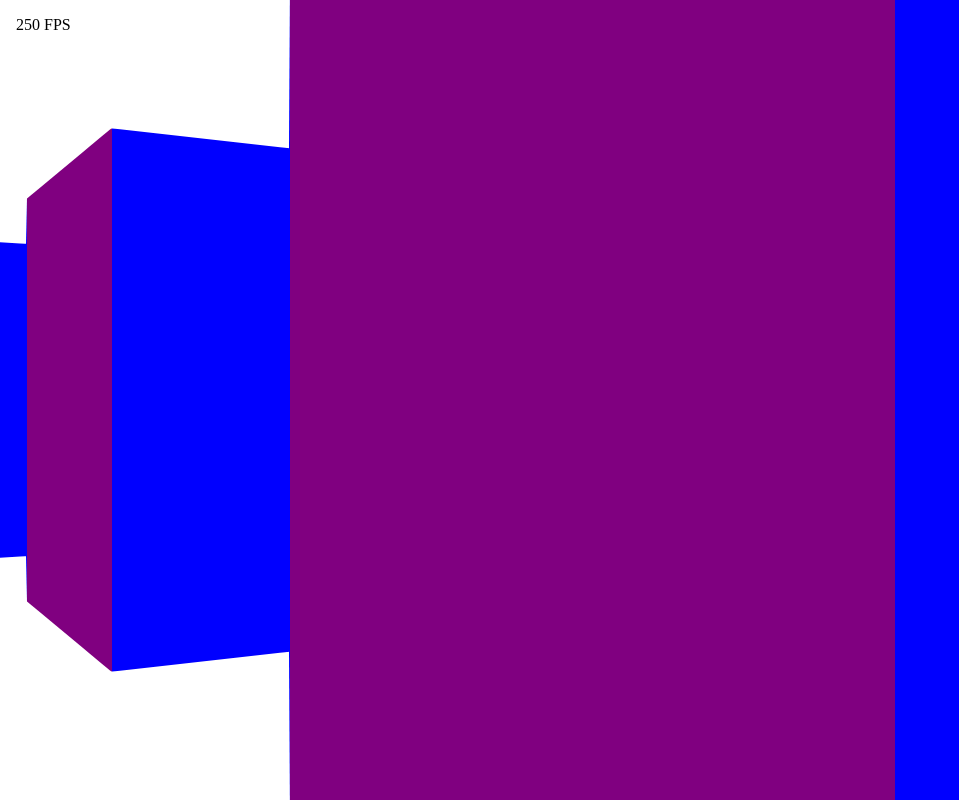
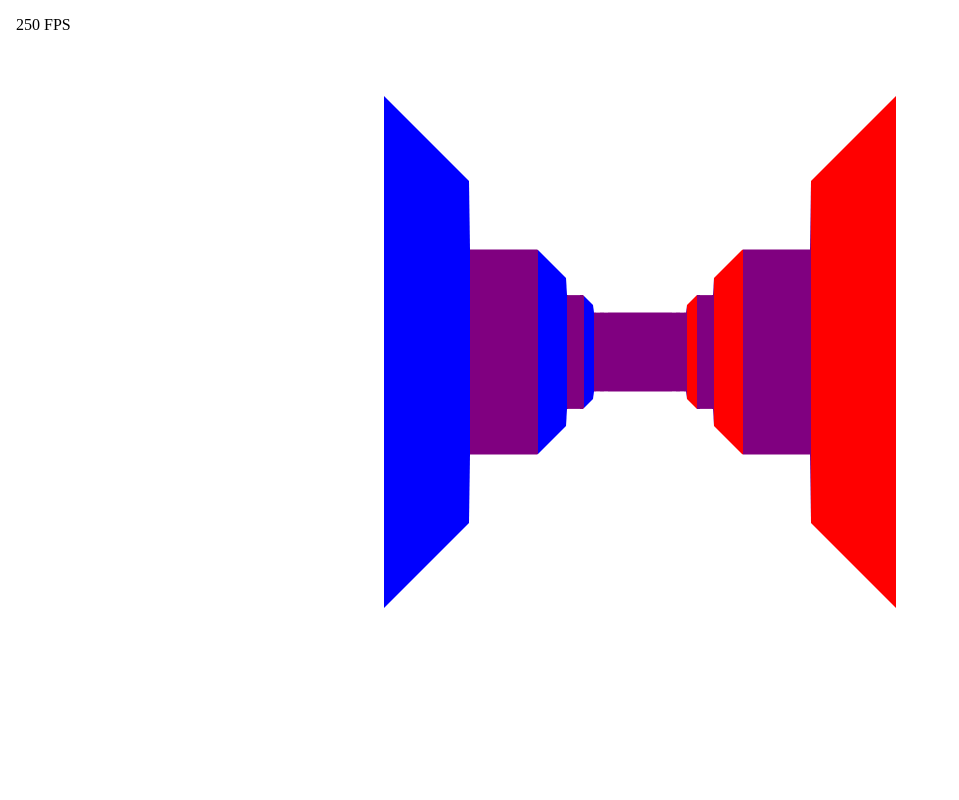
Before and after one commit to kehebiao/raycaster, a plain HTML site: page index.html in a window 1280 px wide. Shown: the whole page, without its empty margins (0-959 px from the left). Drawn offline with Linux system fonts and the light colour scheme.

Commit message:
Can now click around to move.

```diff
--- a/index.html
+++ b/index.html
@@ -5,10 +5,21 @@
         margin: 0;
         padding: 0;
         border: 0;
+        -webkit-user-select: none;
+        -khtml-user-select: none;
+        -moz-user-select: none;
+        -o-user-select: none;
+        user-select: none;
       }
 
       body {
         overflow: hidden;
+      }
+
+      canvas {
+        display: block;
+        margin: 6em auto;
+        cursor: pointer;
       }
 
       #debug {
@@ -20,11 +31,39 @@
   </head>
 
   <body>
-    <canvas id="canvas" width="0" height="0"></canvas>
+    <canvas id="canvas" width="512" height="512"></canvas>
     <p id="debug"></p>
 
     <script type="text/javascript">
-      var wall,
+      var canvas = document.getElementById ("canvas"),
+          debug = document.getElementById ("debug"),
+          width = canvas.width,
+          height = canvas.height,
+          ctx = canvas.getContext ("2d"),
+          map = [
+            1, 1, 1, 1, 1, 1, 1, 1, 1, 1, 1, 1, 1, 1, 1,
+            1, 0, 0, 0, 0, 0, 0, 0, 0, 0, 0, 0, 0, 0, 1,
+            1, 0, 1, 0, 1, 0, 1, 0, 1, 0, 1, 0, 1, 0, 1,
+            1, 0, 0, 0, 0, 0, 0, 0, 0, 0, 0, 0, 0, 0, 1,
+            1, 0, 1, 0, 1, 0, 1, 0, 1, 0, 1, 0, 1, 0, 1,
+            1, 0, 0, 0, 0, 0, 0, 0, 0, 0, 0, 0, 0, 0, 1,
+            1, 0, 1, 0, 1, 0, 1, 0, 1, 0, 1, 0, 1, 0, 1,
+            1, 0, 0, 0, 0, 0, 0, 0, 0, 0, 0, 0, 0, 0, 1,
+            1, 0, 1, 0, 1, 0, 1, 0, 1, 0, 1, 0, 1, 0, 1,
+            1, 0, 0, 0, 0, 0, 0, 0, 0, 0, 0, 0, 0, 0, 1,
+            1, 0, 1, 0, 1, 0, 1, 0, 1, 0, 1, 0, 1, 0, 1,
+            1, 0, 0, 0, 0, 0, 0, 0, 0, 0, 0, 0, 0, 0, 1,
+            1, 0, 1, 0, 1, 0, 1, 0, 1, 0, 1, 0, 1, 0, 1,
+            1, 0, 0, 0, 0, 0, 0, 0, 0, 0, 0, 0, 0, 0, 1,
+            1, 1, 1, 1, 1, 1, 1, 1, 1, 1, 1, 1, 1, 1, 1
+          ],
+          playerX = 7.5,
+          playerY = 7.5,
+          playerFacing = 0,
+          cameraX = 7.5,
+          cameraY = 7.5,
+          cameraAngle = 0,
+          wall,
           side,
           dist
 
@@ -128,45 +167,43 @@
         ctx.restore ()
       }
 
-      var canvas = document.getElementById ("canvas"),
-          debug = document.getElementById ("debug"),
-          width = canvas.width,
-          height = canvas.height,
-          ctx = canvas.getContext ("2d"),
-          map = [
-            1, 1, 1, 1, 1, 1, 1, 1, 1, 1, 1, 1, 1, 1, 1,
-            1, 0, 0, 0, 0, 0, 0, 0, 0, 0, 0, 0, 0, 0, 1,
-            1, 0, 1, 0, 1, 0, 1, 0, 1, 0, 1, 0, 1, 0, 1,
-            1, 0, 0, 0, 0, 0, 0, 0, 0, 0, 0, 0, 0, 0, 1,
-            1, 0, 1, 0, 1, 0, 1, 0, 1, 0, 1, 0, 1, 0, 1,
-            1, 0, 0, 0, 0, 0, 0, 0, 0, 0, 0, 0, 0, 0, 1,
-            1, 0, 1, 0, 1, 0, 1, 0, 1, 0, 1, 0, 1, 0, 1,
-            1, 0, 0, 0, 0, 0, 0, 0, 0, 0, 0, 0, 0, 0, 1,
-            1, 0, 1, 0, 1, 0, 1, 0, 1, 0, 1, 0, 1, 0, 1,
-            1, 0, 0, 0, 0, 0, 0, 0, 0, 0, 0, 0, 0, 0, 1,
-            1, 0, 1, 0, 1, 0, 1, 0, 1, 0, 1, 0, 1, 0, 1,
-            1, 0, 0, 0, 0, 0, 0, 0, 0, 0, 0, 0, 0, 0, 1,
-            1, 0, 1, 0, 1, 0, 1, 0, 1, 0, 1, 0, 1, 0, 1,
-            1, 0, 0, 0, 0, 0, 0, 0, 0, 0, 0, 0, 0, 0, 1,
-            1, 1, 1, 1, 1, 1, 1, 1, 1, 1, 1, 1, 1, 1, 1
-          ]
+      canvas.onclick = function (e) {
+        var x = e.pageX,
+            t = e.target
 
-      function resize () {
-        canvas.width = width = document.body.clientWidth
-        canvas.height = height = document.body.clientHeight
+        do x -= t.offsetLeft
+        while (t = t.offsetParent)
+
+        if (x < width * 0.16666666666666666)
+          playerFacing++
+
+        else if (x < width * 0.8333333333333334)
+          switch (playerFacing & 3) {
+            case 0: playerY++; break
+            case 1: playerX--; break
+            case 2: playerY--; break
+            case 3: playerX++; break
+          }
+
+        else
+          playerFacing--
       }
-
-      resize ()
-      window.onresize = resize
 
       var start = Date.now (),
           frame = 0
 
       setInterval (function () {
-        var millis = Date.now () - start
+        var millis = Date.now () - start,
+            target = playerFacing * Math.PI * 0.5
+
         frame++
 
-        draw (7.5, 7.5, millis * Math.PI / 16000)
+        /* FIXME: Easing should be independent of framerate. */
+        cameraX = cameraX + (playerX - cameraX) * 0.0625
+        cameraY = cameraY + (playerY - cameraY) * 0.0625
+        cameraAngle = cameraAngle + (target - cameraAngle) * 0.0625
+
+        draw (cameraX, cameraY, cameraAngle)
 
         if (frame % 60 === 1)
           debug.innerHTML = Math.floor (frame * 1000 / millis) + " FPS"
```
